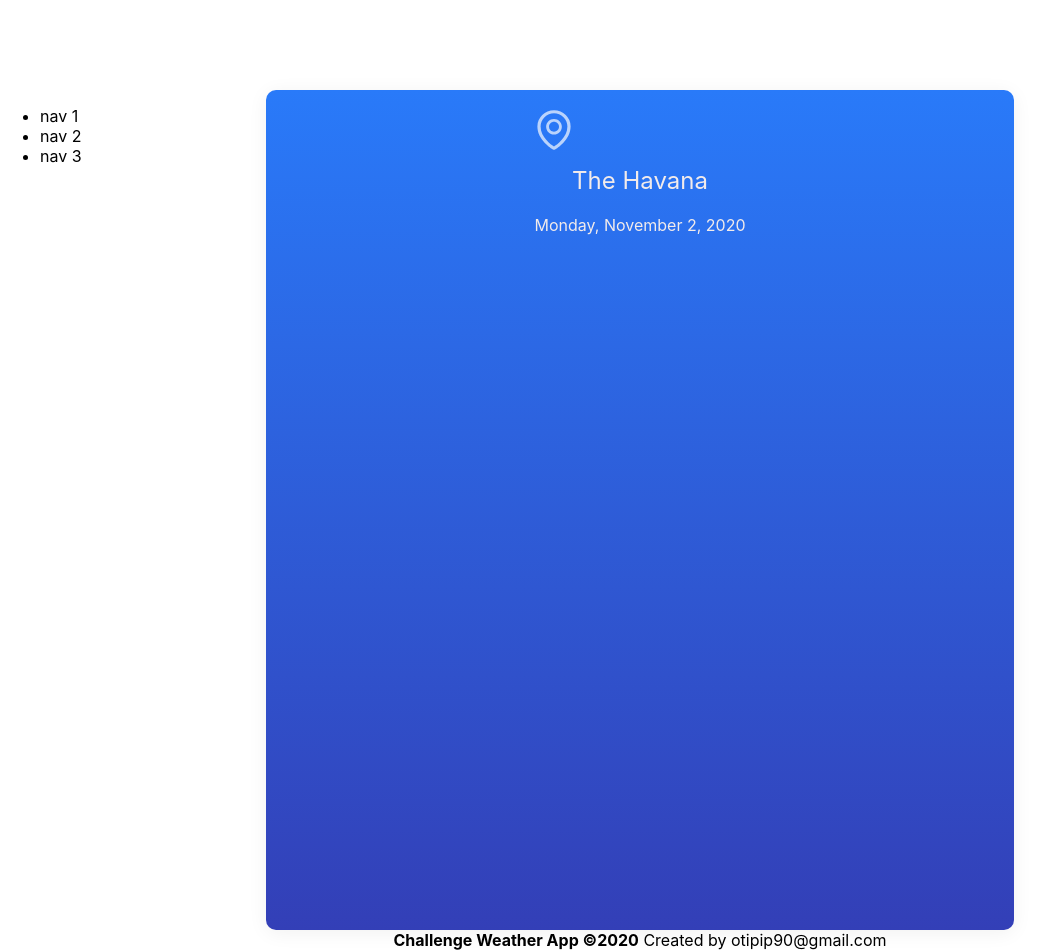
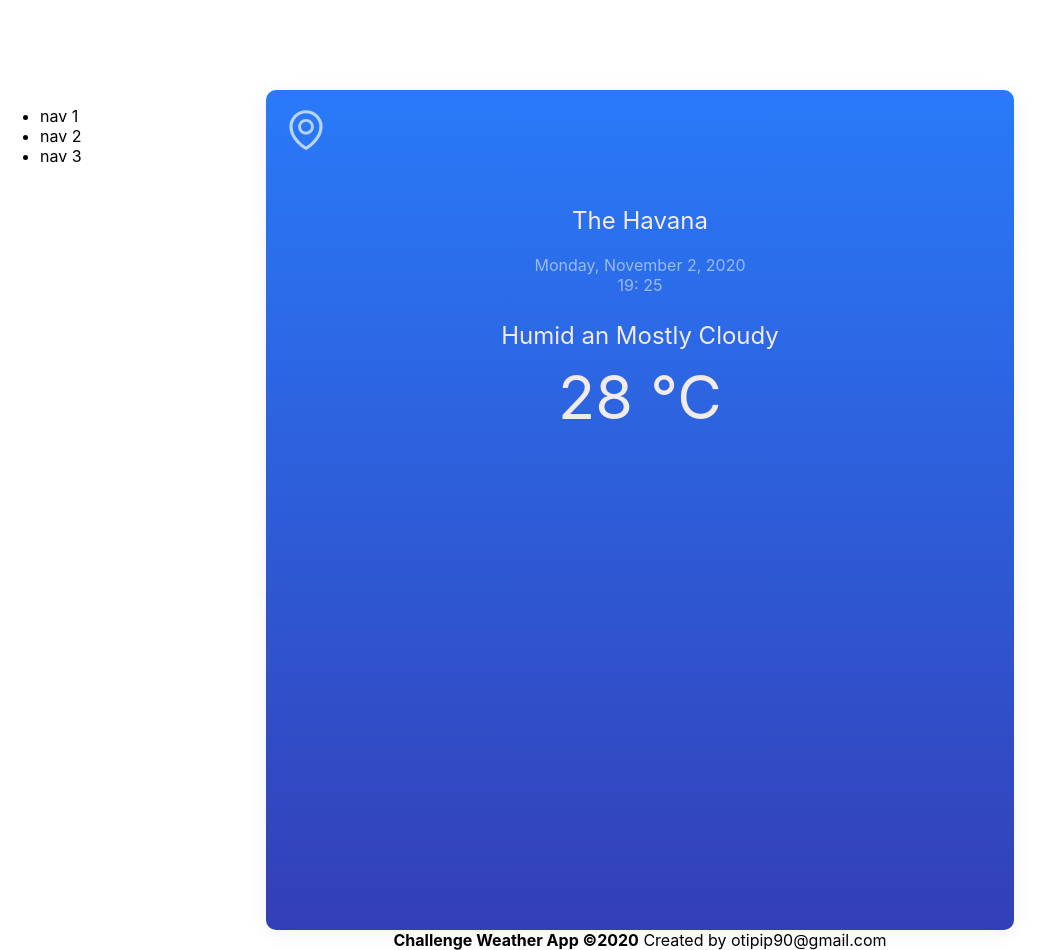
Before and after one commit to joseenrique-dev/challange-weather-app, a React (Create React App) app: page / in a window 1280 px wide. Shown: the whole page, without its empty margins (0-1054 px from the left). Built offline with nearby package versions, Linux system fonts and the light colour scheme.

Commit message:
created forecast resume component.

```diff
--- a/src/App.css
+++ b/src/App.css
@@ -72,3 +72,16 @@
 .site-layout .site-layout-background {
   background: #fff;
 }
+
+/* General use in app */
+.weather-location-display{
+  display: flex;
+  flex-direction: column;
+  margin: 0 auto;
+}
+.weather-info-style{
+  margin: 0 auto;
+  margin-top: 8%;
+  font-size: 24px;
+  color: #f2ebeb;
+}
--- /dev/null
+++ b/src/components/forecast-resume/forecast-resume.css
@@ -0,0 +1,11 @@
+.weather-forecast-temp{
+    margin-top: -10px !important;
+    margin: 0 auto;
+    margin-top: 8%;
+    font-size: 61px;
+    color: #f2ebeb;
+}
+
+.weather-forecast-general-information{
+    margin-top: 0%;
+}
--- /dev/null
+++ b/src/components/forecast-resume/forecast-resume.js
@@ -0,0 +1,15 @@
+
+import './forecast-resume.css';
+
+export default function ForecastResume(){
+
+    return (
+        <>
+            <div className="weather-location-display">
+                <span className="weather-info-style weather-forecast-general-information">Humid an Mostly Cloudy</span><br />
+                <span className="weather-forecast-temp">28 °C</span>
+            </div>
+        </>
+
+    );
+}
--- a/src/components/location-weather/location-weather.css
+++ b/src/components/location-weather/location-weather.css
@@ -4,7 +4,7 @@
     margin: 0 auto;
 }
 
-.weather-city-style{
+.weather-info-style{
     margin: 0 auto;
     margin-top: 8%;
     font-size: 24px;
@@ -13,9 +13,17 @@
 
 .weather-date-style{
     font-size: 16px;
-    color: #f2ebeb;
+    color: #99bbf7;
+    margin: 0 auto;
 }
 
+.weather-container-divider{
+    margin: 0 auto;
+    width: 28px;
+    padding: 13px;
+}
 .weather-divider-style{
     background: #f2ebeb;
+    width: 354px;
+    margin: 0 auto;
 }
--- a/src/components/location-weather/location-weather.js
+++ b/src/components/location-weather/location-weather.js
@@ -8,9 +8,12 @@ export default function LocationWeather(){
             <div className="weather-location-display">
 
                 <EnvironmentOutlined style={{color:'#ffffffad',fontSize:'40px'}}/>
-                <span className="weather-city-style">The Havana </span><br />
+                <span className="weather-info-style">The Havana </span><br />
                 <span className="weather-date-style">Monday, November 2, 2020</span>
-                <Divider className="weather-divider-style" />
+                <span className="weather-date-style">19: 25</span>
+                <div className="weather-container-divider">
+                    <Divider className="weather-divider-style" />
+                </div>
            </div>
         </>
     );
--- a/src/pages/home/home.css
+++ b/src/pages/home/home.css
@@ -7,7 +7,7 @@
 
 .weather-home-visual-style{
     background: linear-gradient(180deg,#297af9,#333fb7) !important;
-    display: flex;
+    /* display: flex; */
     flex-direction: column;
     height: 100vh;
     justify-content: space-between;
--- a/src/pages/home/home.js
+++ b/src/pages/home/home.js
@@ -1,12 +1,14 @@
 
 import './home.css';
 import LocationWeather from "../../components/location-weather/location-weather"
+import ForecastResume from '../../components/forecast-resume/forecast-resume';
 export default function AppHome(){
 
     return (
         <>
             <div className="site-layout-background weather-home-distribution weather-home-visual-style" >
             <LocationWeather />
+            <ForecastResume />
             </div>
         </>
     );
```
